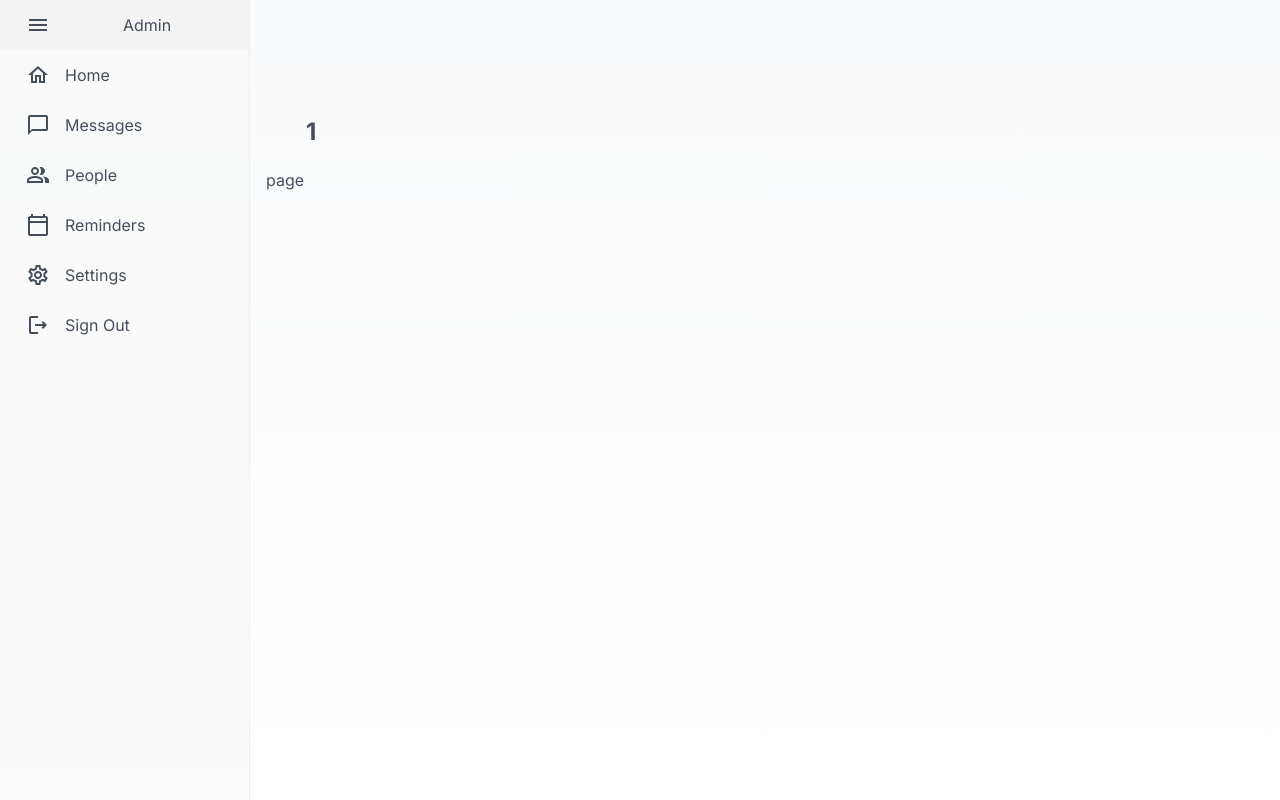
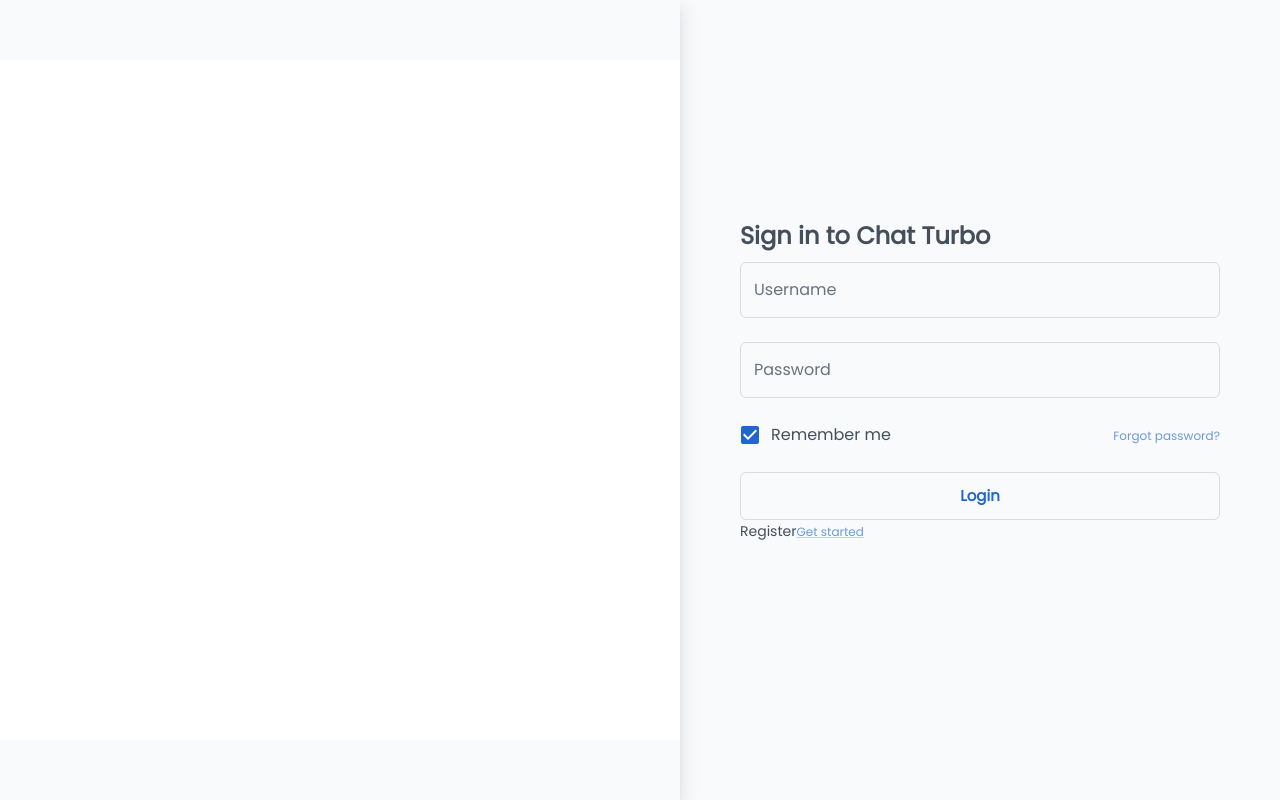
Before and after one commit to hphuonguyen16/chat-turbo-nextjs, a Next.js app: page /register in a window 1280 px wide. Built offline with nearby package versions, Linux system fonts and the light colour scheme; no server answers.

Commit message:
add page

```diff
--- a/src/app/dashboard/page.tsx
+++ b/src/app/dashboard/page.tsx
@@ -1,9 +1,29 @@
+"use client"
 import React from 'react'
+import { Grid } from "@mui/material";
+import TopMessage from '@/components/dashboard/TopMessage';
+import Reminder from '@/components/dashboard/Reminder';
+const Page = () => {
+  return (
 
-const page = () => {
-  return (
-    <div>page</div>
+    <div>
+        <title>Dashboard</title>
+        <Grid
+			container
+			spacing={3}
+			sx={{
+				width: "auto",
+				marginLeft: "auto",
+			}}>
+                <Grid item xs={12} md={4} lg={4}>
+                    <TopMessage />
+                </Grid>
+                <Grid item xs={12} md={8} lg={8}>
+                    <Reminder />
+                </Grid>
+                </Grid>
+    </div>
   )
 }
 
-export default page
+export default Page
--- a/src/app/globals.css
+++ b/src/app/globals.css
@@ -3,25 +3,11 @@
 @tailwind utilities;
 
 :root {
-  --foreground-rgb: 0, 0, 0;
+  --foreground-rgb: 246,248,252;
   --background-start-rgb: 214, 219, 220;
   --background-end-rgb: 255, 255, 255;
 }
 
-@media (prefers-color-scheme: dark) {
-  :root {
-    --foreground-rgb: 255, 255, 255;
-    --background-start-rgb: 0, 0, 0;
-    --background-end-rgb: 0, 0, 0;
-  }
-}
-
 body {
   color: rgb(var(--foreground-rgb));
-  background: linear-gradient(
-      to bottom,
-      transparent,
-      rgb(var(--background-end-rgb))
-    )
-    rgb(var(--background-start-rgb));
 }
--- a/src/app/layout.tsx
+++ b/src/app/layout.tsx
@@ -1,6 +1,6 @@
 'use client'
 import './globals.css'
-import { Inter } from 'next/font/google'
+import { Poppins } from 'next/font/google'
 import ThemeProvider from "../theme";
 import * as React from "react";
 import Layout from '@/layouts';
@@ -10,7 +10,12 @@
 
 
 
-const inter = Inter({ subsets: ['latin'] })
+const poppins = Poppins({
+  weight: '400',
+  subsets: ['latin'],
+  display: 'swap',
+})
+
 
 export const metadata = {
   title: 'Chat Turbo',
@@ -24,10 +29,10 @@
   session: any
 }) {
   const pathname = usePathname();
-  if (pathname === '/login') {
+  if (pathname === '/login' || pathname === '/register') {
     return (
       <html lang="en">
-        <body className={inter.className}>
+        <body className={poppins.className}>
         <SessionProvider session={session}>
           <ThemeProvider>
                 {children}
@@ -39,7 +44,7 @@
   } else {
     return (
       <html lang="en">
-        <body className={inter.className}>
+        <body className={poppins.className}>
         <SessionProvider session={session}>
           <ThemeProvider>
           <ProSidebarProvider>
--- a/src/app/login/page.tsx
+++ b/src/app/login/page.tsx
@@ -8,6 +8,8 @@
 import { useEffect, useState } from "react";
 import { signIn, useSession } from "next-auth/react";
 import { useRouter } from 'next/navigation';
+import image from '@/assets/images/chat.gif';
+import Image from 'next/image';
 
 // ----------------------------------------------------------------------
 
@@ -19,7 +21,7 @@
 
 const StyledSection = styled('div')(({ theme }) => ({
   width: '100%',
-  maxWidth: 480,
+  maxWidth: 800,
   display: 'flex',
   flexDirection: 'column',
   justifyContent: 'center',
@@ -52,25 +54,25 @@
     };
   const mdUp = useResponsive('up', 'md');
   if (session) {
-    router.push('/');
+    router.push('/dashboard');
   }
   else
   return (
     <>
-        <title> Login | BTS </title>
+        <title> Login </title>
       <StyledRoot>
         {mdUp && (
           <StyledSection>
-            <Typography variant="h3" sx={{ px: 5, mt: 10, mb: 5 }}>
+            {/* <Typography variant="h3" sx={{ px: 5, mt: 10, mb: 5 }}>
               Hi, Welcome Back
-            </Typography>
-            <img src="https://www.unifii.co.uk/glide_assets/containers/assets/legacy/team-photos/individual/Chris-Cole-avatar.png/9b10a37d4c8d9cd3317c84ad1119bafd.png" alt="login" />
+            </Typography> */}
+            <Image src={image} alt="Picture of the author" />
           </StyledSection>
         )}
         <Container maxWidth="sm">
           <StyledContent>
             <Typography variant="h4" gutterBottom>
-              Sign in to BTS
+              Sign in to Chat Turbo
             </Typography>
             <Stack spacing={3}>
         <TextField name="username" label="Username" onChange={(e) => {setUsername(e.target.value)}} />
--- /dev/null
+++ b/src/app/message/page.tsx
@@ -0,0 +1,11 @@
+import React from 'react'
+
+const Page = () => {
+  return (
+    <div>
+        <title> Message </title>
+        Page</div>
+  )
+}
+
+export default Page
--- /dev/null
+++ b/src/app/people/page.tsx
@@ -0,0 +1,11 @@
+import React from 'react'
+
+const Page = () => {
+  return (
+    <div>
+        <title> People </title>
+        Page</div>
+  )
+}
+
+export default Page
--- a/src/app/register/page.tsx
+++ b/src/app/register/page.tsx
@@ -1,9 +1,107 @@
-import React from 'react'
+/* eslint-disable @next/next/no-img-element */
+// @mui
+'use client'
+import { styled } from '@mui/material/styles';
+import { Link, Container, Typography, Divider, Stack, Button, IconButton, TextField, Checkbox,FormControlLabel } from '@mui/material';
+// hooks
+import useResponsive from '@/hooks/useResponsive';
+import { useEffect, useState } from "react";
+import { signIn, useSession } from "next-auth/react";
+import { useRouter } from 'next/navigation';
+import image from '@/assets/images/chat.gif';
+import Image from 'next/image';
 
-const page = () => {
+// ----------------------------------------------------------------------
+
+const StyledRoot = styled('div')(({ theme }) => ({
+  [theme.breakpoints.up('md')]: {
+    display: 'flex',
+  },
+}));
+
+const StyledSection = styled('div')(({ theme }) => ({
+  width: '100%',
+  maxWidth: 800,
+  display: 'flex',
+  flexDirection: 'column',
+  justifyContent: 'center',
+  boxShadow: theme.shadows[10],
+  backgroundColor: theme.palette.background.default,
+}));
+
+const StyledContent = styled('div')(({ theme }) => ({
+  maxWidth: 480,
+  margin: 'auto',
+  minHeight: '100vh',
+  display: 'flex',
+  justifyContent: 'center',
+  flexDirection: 'column',
+  padding: theme.spacing(12, 0),
+}));
+
+// ----------------------------------------------------------------------
+
+export default function RegisterPage() {
+  const { data: session } = useSession();
+  const router = useRouter();
+  const [username, setUsername] = useState<string>('');
+  const [password, setPassword] = useState<string>('');
+    const login = async () => {
+        const res = await signIn("credentials", {
+            email: username,
+            password: password,
+        });
+    };
+  const mdUp = useResponsive('up', 'md');
+  if (session) {
+    router.push('/dashboard');
+  }
+  else
   return (
-    <div>page</div>
-  )
+    <>
+        <title> Register </title>
+      <StyledRoot>
+        {mdUp && (
+          <StyledSection>
+            {/* <Typography variant="h3" sx={{ px: 5, mt: 10, mb: 5 }}>
+              Hi, Welcome Back
+            </Typography> */}
+            <Image src={image} alt="Picture of the author" />
+          </StyledSection>
+        )}
+        <Container maxWidth="sm">
+          <StyledContent>
+            <Typography variant="h4" gutterBottom>
+              Sign in to Chat Turbo
+            </Typography>
+            <Stack spacing={3}>
+        <TextField name="username" label="Username" onChange={(e) => {setUsername(e.target.value)}} />
+
+        <TextField
+          name="password"
+          label="Password"
+          type='password'
+          onChange={ (e) => { setPassword(e.target.value) }}
+        />
+      </Stack>
+
+      <Stack direction="row" alignItems="center" justifyContent="space-between" sx={{ my: 2 }}>
+      <FormControlLabel control={<Checkbox defaultChecked />} label="Remember me"  />
+        <Link variant="subtitle2" underline="hover">
+          Forgot password?
+        </Link>
+      </Stack>
+              <Button  size="large" color="inherit" variant="outlined" onClick={login}>
+                Login
+              </Button>
+            <Typography variant="body2" sx={{ mb: 5 }}>
+              Register
+              <Link variant="subtitle2">Get started</Link>
+            </Typography>
+
+          </StyledContent>
+        </Container>
+      </StyledRoot>
+    </>
+  );
 }
-
-export default page
--- /dev/null
+++ b/src/app/reminder/page.tsx
@@ -0,0 +1,11 @@
+import React from 'react'
+
+const Page = () => {
+  return (
+    <div>
+        <title> Reminder </title>
+        Page</div>
+  )
+}
+
+export default Page
--- /dev/null
+++ b/src/components/dashboard/Reminder.tsx
@@ -0,0 +1,44 @@
+import React from 'react'
+import { Avatar, Box, Stack, Typography } from '@mui/material'
+
+const data = [
+    {
+        id: 1,
+        content: "Do somthing",
+        time: "9:30 AM",
+    },
+    {
+        id: 2,
+        content: "Do somthing",
+        time: "9:30 AM",
+    },
+    {
+        id: 3,
+        content: "Do somthing",
+        time: "9:30 AM",
+    }
+]
+const Reminder = () => {
+  return (
+    <Box sx={{ flexGrow: 1,
+        backgroundColor: "#fff",
+        borderRadius: "10px",
+        }} >
+        <Typography variant="h5" component="div" sx={{marginLeft: "20px", paddingTop:"20px"}}>
+            Reminder
+        </Typography>
+        {data.map((item) => (
+            <Stack key={item.id} direction="row" alignItems="center" spacing={2} sx={{padding: "10px 0px 10px 20px"}}>
+            <Typography variant="subtitle2" noWrap>
+                {item.content}
+            </Typography>
+            <Typography variant="subtitle2" noWrap sx={{marginLeft: "auto"}}>
+                {item.time}
+            </Typography>
+        </Stack>
+        ))}
+    </Box>
+  )
+}
+
+export default Reminder
--- /dev/null
+++ b/src/components/dashboard/TopMessage.tsx
@@ -0,0 +1,44 @@
+import React from 'react'
+import { Box, Typography, Stack, Avatar } from '@mui/material'
+const data = [
+    {
+        id: 1,
+        name: 'John Doe',
+        ammount: 1000,
+    },
+    {
+        id: 2,
+        name: 'John Doe',
+        ammount: 979,
+    },
+    {
+        id: 3,
+        name: 'John Doe',
+        ammount: 773,
+    }
+]
+const TopMessage = () => {
+    return (
+        <Box sx={{ flexGrow: 1,
+            backgroundColor: "#fff",
+            borderRadius: "10px",
+            }} >
+            <Typography variant="h5" component="div" sx={{marginLeft: "20px", paddingTop:"20px"}}>
+                Top Message
+            </Typography>
+            {data.map((item) => (
+                <Stack key={item.id} direction="row" alignItems="center" spacing={2} sx={{padding: "10px 0px 10px 20px"}}>
+                <Avatar src="https://demos.themeselection.com/marketplace/materio-mui-react-nextjs-admin-template/demo-1/images/avatars/1.png" alt="photoURL" />
+                <Typography variant="subtitle2" noWrap>
+                    {item.name}
+                </Typography>
+                <Typography variant="subtitle2" noWrap sx={{marginLeft: "auto"}}>
+                    ${item.ammount}
+                </Typography>
+            </Stack>
+            ))}
+        </Box>
+    )
+}
+
+export default TopMessage
--- a/src/layouts/Sidebar/index.tsx
+++ b/src/layouts/Sidebar/index.tsx
@@ -11,9 +11,8 @@
 
 function App() {
   const { collapseSidebar } = useProSidebar();
-
   return (
-      <Sidebar style={{ height: "100vh" }}>
+      <Sidebar backgroundColor="white" style={{ height: "100vh" }}>
         <Menu>
           <MenuItem
             icon={<MenuOutlinedIcon />}
@@ -23,7 +22,7 @@
             style={{ textAlign: "center" }}
           >
             {" "}
-            <h2>Admin</h2>
+            <h2 style={{color: "red"}}>Chat Turbo</h2>
           </MenuItem>
 		<Link href="/dashboard">
           <MenuItem icon={<HomeOutlinedIcon />}>Home</MenuItem>
--- a/src/layouts/index.tsx
+++ b/src/layouts/index.tsx
@@ -44,12 +44,6 @@
     <StyledRoot>
       <SideBar />
       <Main>
-        <Box sx={{ ml: "40px", mb: "20px" }}>
-          <title>Chat Turbo</title>
-          <h4 className="text-2xl mb-3 font-bold mr-5">
-            1
-          </h4>
-        </Box>
         {children}
       </Main>
     </StyledRoot>
```
Also changed, not shown: src/assets/images/chat.gif (added), src/assets/images/chat.png (added).
